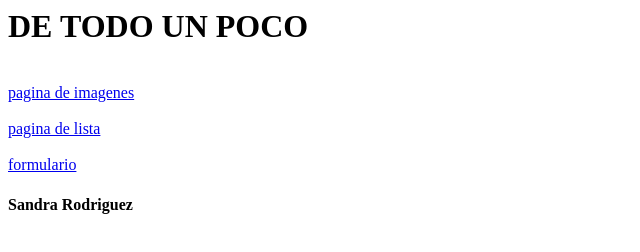
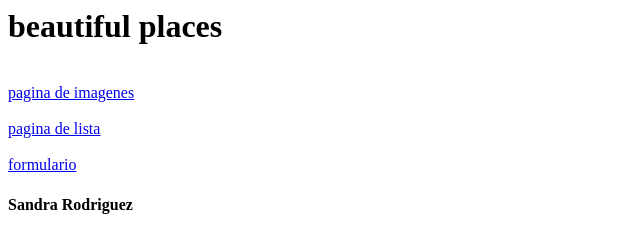
Before and after one commit to AngelaR05/beautiful-places, a plain HTML site: page index.html in a window 1280 px wide. Shown: the whole page, without its empty margins (0-640 px from the left). Drawn offline with Linux system fonts and the light colour scheme.

Commit message:
Update index.html

```diff
--- a/index.html
+++ b/index.html
@@ -1,4 +1,4 @@
-<H1>DE TODO UN POCO</H1>
+<H1> beautiful places</H1>
 <BR>
 <html>
 <body>
```
